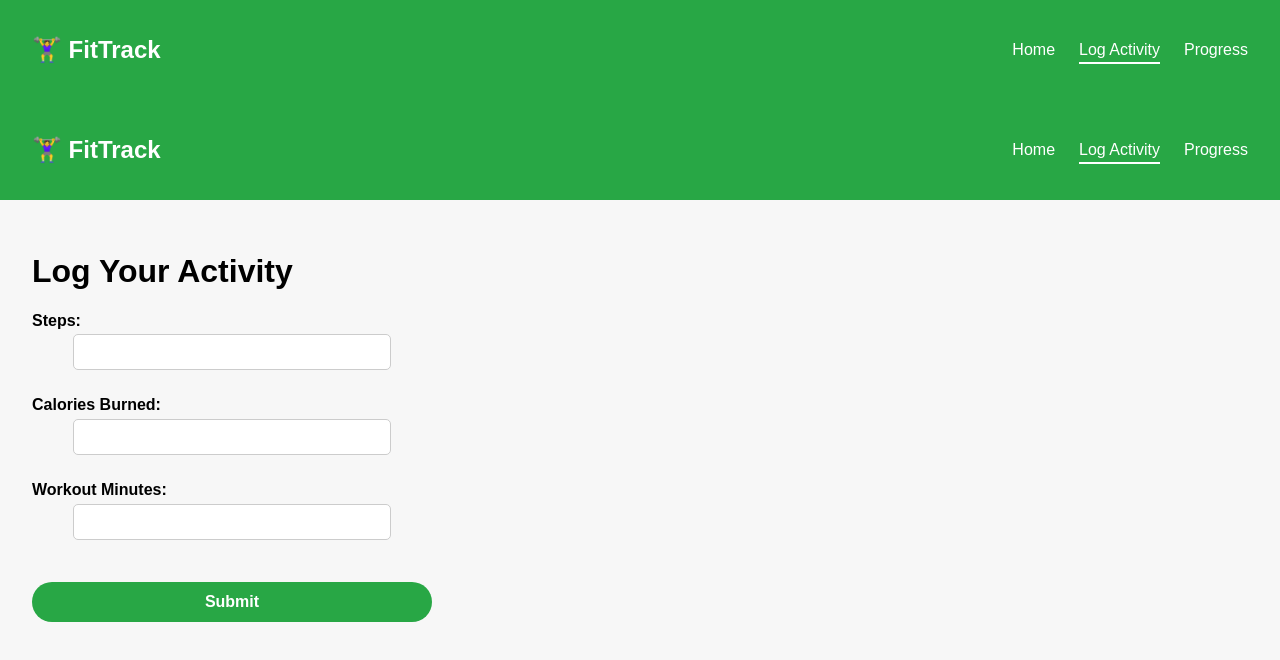
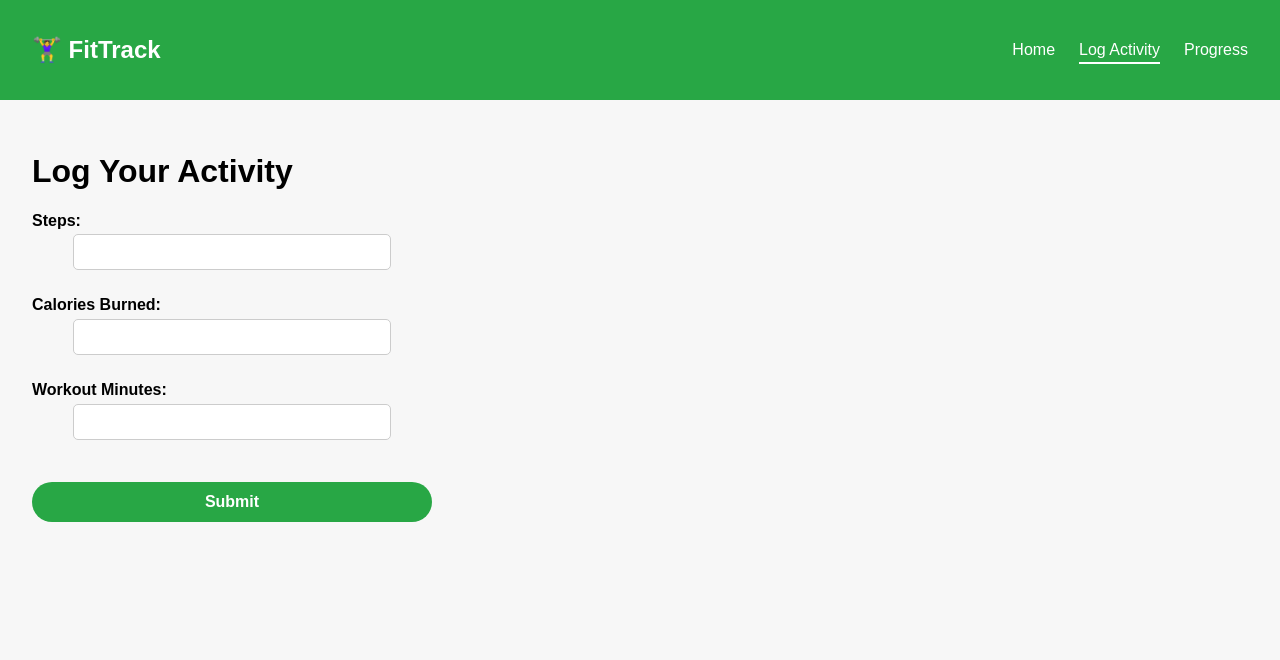
Before and after one commit to sewminiJayawardhana/Fitness-Tracker-App, a React (Create React App) app in the folder Client/: page /log in a window 1280 px wide. Shown: the top 660 px of the page. Built offline with nearby package versions, Linux system fonts and the light colour scheme.

Commit message:
`Remove Navbar component from multiple pages`

```diff
--- a/Client/src/pages/HomePage.jsx
+++ b/Client/src/pages/HomePage.jsx
@@ -25,7 +25,6 @@ const HomePage = () => {
 
   return (
     <div>
-      <Navbar />
       <div className="home-container">
         <h1>Today's Summary</h1>
         <div className="summary-box">
--- a/Client/src/pages/LogActivityPage.jsx
+++ b/Client/src/pages/LogActivityPage.jsx
@@ -45,7 +45,6 @@ const LogActivityPage = () => {
 
   return (
     <div>
-      <Navbar />
       <div className="log-container">
         <h1>Log Your Activity</h1>
         <form className="log-form" onSubmit={handleSubmit}>
--- a/Client/src/pages/ProgressPage.jsx
+++ b/Client/src/pages/ProgressPage.jsx
@@ -85,7 +85,6 @@ const ProgressPage = () => {
 
   return (
     <div>
-      <Navbar />
       <div className="progress-container">
         <h1>Weekly Progress</h1>
         <Line options={options} data={data} />
```
